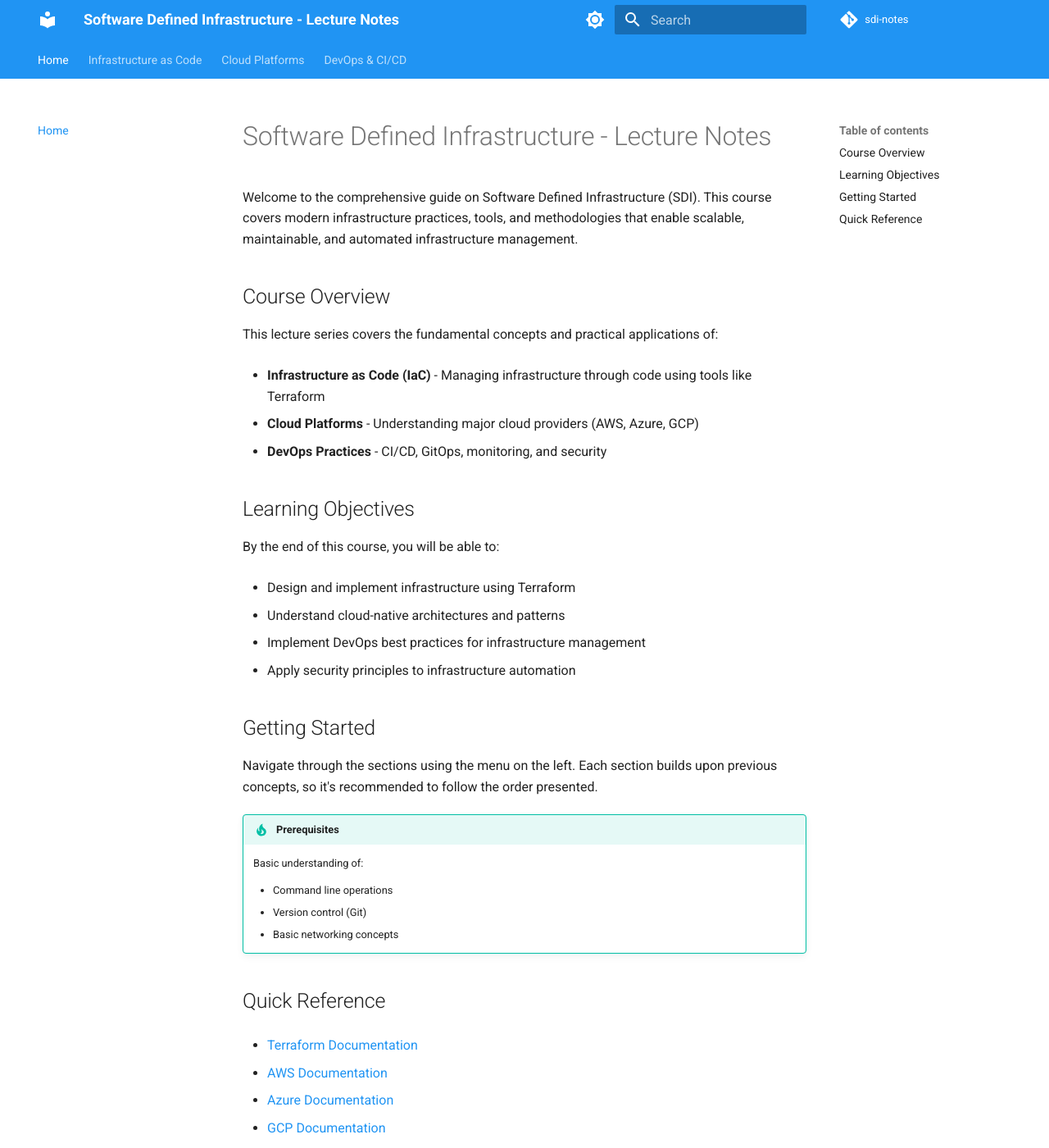
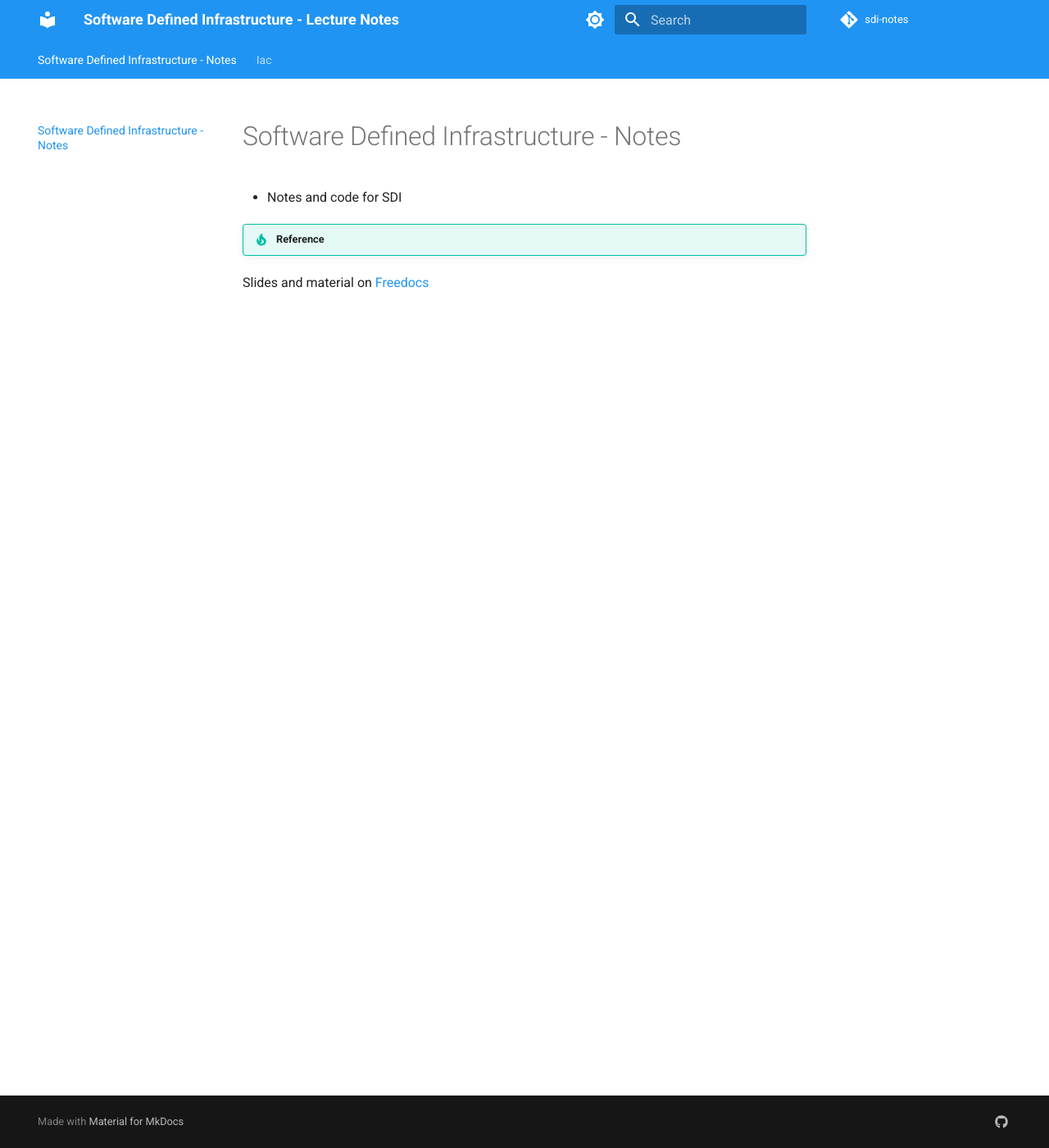
Before and after one commit to julian-schn/sdi-notes, an MkDocs documentation site: the page built from docs/index.md, in a window 1280 px wide and 1400 px high. Shown: the whole window at 82% size. Built offline with MkDocs 1.6.1 and Material for MkDocs 9.7.7, drawn with Linux system fonts in a browser that asks for light colours; comment, search, counter and statistics services are not loaded.

Commit message:
populate docs, adjust navbar generation

```diff
--- a/docs/index.md
+++ b/docs/index.md
@@ -1,42 +1,5 @@
-# Software Defined Infrastructure - Lecture Notes
+# Software Defined Infrastructure - Notes
+- Notes and code for SDI
 
-Welcome to the comprehensive guide on Software Defined Infrastructure (SDI). This course covers modern infrastructure practices, tools, and methodologies that enable scalable, maintainable, and automated infrastructure management.
-
-## Course Overview
-
-This lecture series covers the fundamental concepts and practical applications of:
-
-- **Infrastructure as Code (IaC)** - Managing infrastructure through code using tools like Terraform
-
-- **Cloud Platforms** - Understanding major cloud providers (AWS, Azure, GCP)
-- **DevOps Practices** - CI/CD, GitOps, monitoring, and security
-
-## Learning Objectives
-
-By the end of this course, you will be able to:
-
-- Design and implement infrastructure using Terraform
-
-- Understand cloud-native architectures and patterns
-- Implement DevOps best practices for infrastructure management
-- Apply security principles to infrastructure automation
-
-## Getting Started
-
-Navigate through the sections using the menu on the left. Each section builds upon previous concepts, so it's recommended to follow the order presented.
-
-!!! tip "Prerequisites"
-    Basic understanding of:
-
-    - Command line operations
-    - Version control (Git)
-    - Basic networking concepts
-
-
-## Quick Reference
-
-- [Terraform Documentation](https://www.terraform.io/docs)
-
-- [AWS Documentation](https://docs.aws.amazon.com)
-- [Azure Documentation](https://docs.microsoft.com/azure)
-- [GCP Documentation](https://cloud.google.com/docs)
+!!! tip "Reference"
+Slides and material on [Freedocs](https://freedocs.mi.hdm-stuttgart.de/sdi.html)
--- a/mkdocs.yml
+++ b/mkdocs.yml
@@ -60,22 +60,7 @@ markdown_extensions:
   - toc:
       permalink: true
 
-# Navigation
-nav:
-  - Home: index.md
-  - Infrastructure as Code:
-      - Introduction: iac/introduction.md
-      - Terraform Basics: iac/terraform-basics.md
-      - Terraform Advanced: iac/terraform-advanced.md
-
-  - Cloud Platforms:
-      - AWS: cloud/aws.md
-      - Azure: cloud/azure.md
-      - GCP: cloud/gcp.md
-  - DevOps & CI/CD:
-      - GitOps: devops/gitops.md
-      - Monitoring: devops/monitoring.md
-      - Security: devops/security.md
+# Navigation will be automatically generated from file structure
 
 # Plugins
 plugins:
```
Also changed, not shown: docs/iac/introduction.md (+2 -33 lines), docs/iac/terraform-basics.md (+1 -0 lines), docs/k8s/fundamentals.md (deleted, +0 -105 lines), 1 other file.
